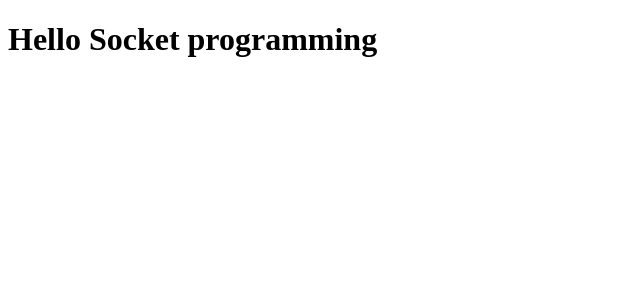
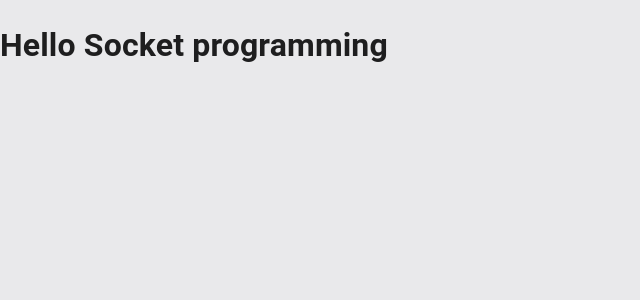
Before and after one commit to Palm394/chat-application-client, a Next.js app: page / in a window 1280 px wide. Shown: the top 300 px of the page, without its empty margins (0-640 px from the left). Built offline with nearby package versions, Linux system fonts and the light colour scheme.

Commit message:
create theme and palette

```diff
--- a/package.json
+++ b/package.json
@@ -9,6 +9,7 @@
     "lint": "next lint"
   },
   "dependencies": {
+    "@emotion/styled": "^11.10.6",
     "@mui/icons-material": "^5.11.11",
     "@mui/material": "^5.11.15",
     "@mui/styled-engine-sc": "^5.11.11",
--- /dev/null
+++ b/src/config/theme.ts
@@ -0,0 +1,15 @@
+import { createTheme } from "@mui/material";
+
+const theme = createTheme({
+    palette: {
+        primary: {
+            main: "#2FCC59"
+        },
+        background: {
+            default: '#E9E9EB',
+            paper: '#D9D9D9',
+        },
+    }
+})
+
+export default theme
--- a/src/pages/_app.tsx
+++ b/src/pages/_app.tsx
@@ -1,5 +1,12 @@
+import theme from '@/config/theme'
+import { CssBaseline, GlobalStyles, ThemeProvider } from '@mui/material'
 import type { AppProps } from 'next/app'
 
 export default function App({ Component, pageProps }: AppProps) {
-  return <Component {...pageProps} />
+  return (
+    <ThemeProvider theme={theme}>
+      <CssBaseline />
+      <Component {...pageProps} />
+    </ThemeProvider>
+  )
 }
```
Also changed, not shown: 1 other file (tests, documents, lock files or other folders).
